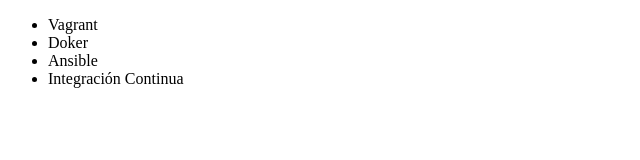
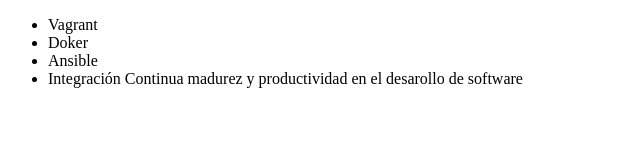
Before and after one commit to DennisAlvaradoHolograma/AluraGit, a plain HTML site: page index.html in a window 1280 px wide. Shown: the whole page, without its empty margins (0-640 px from the left). Drawn offline with Linux system fonts and the light colour scheme.

Commit message:
curso de integración continua

```diff
--- a/index.html
+++ b/index.html
@@ -10,7 +10,7 @@
         <li>Vagrant</li>
         <li>Doker</li>
         <li>Ansible</li>
-        <li>Integración Continua</li>
+        <li>Integración Continua madurez y productividad en el desarollo de software</li>
     </ul>
 </body>
 </html>
```
